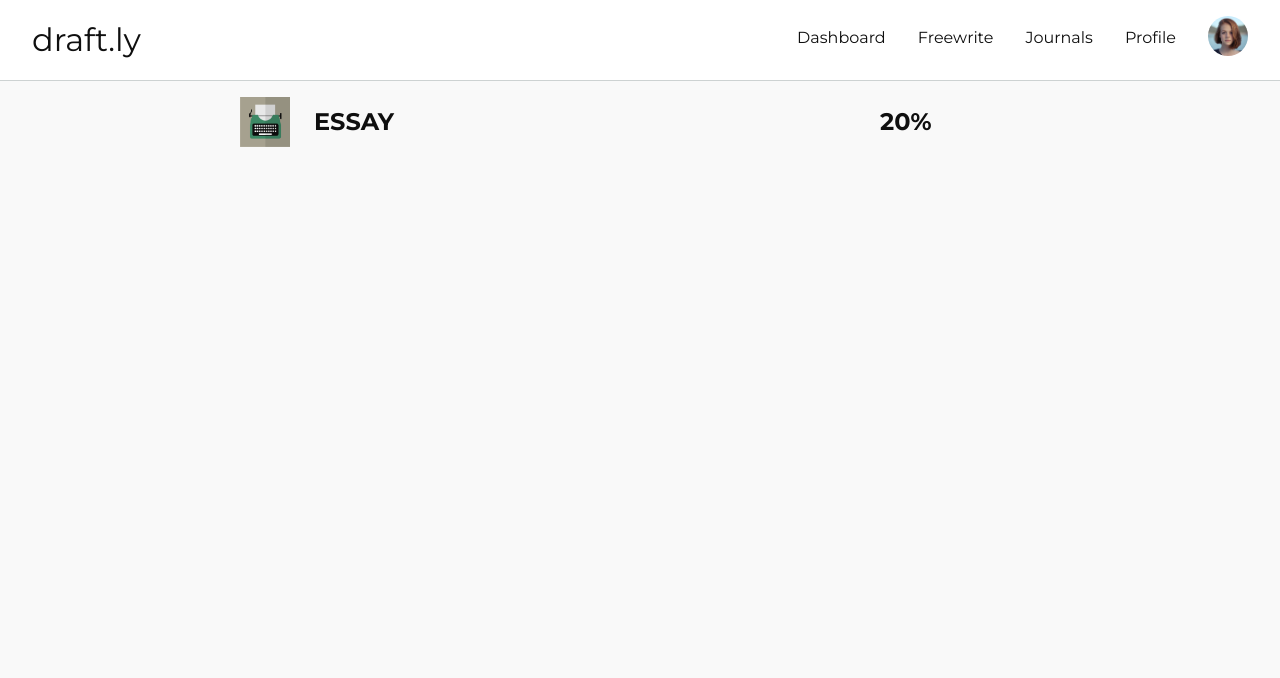
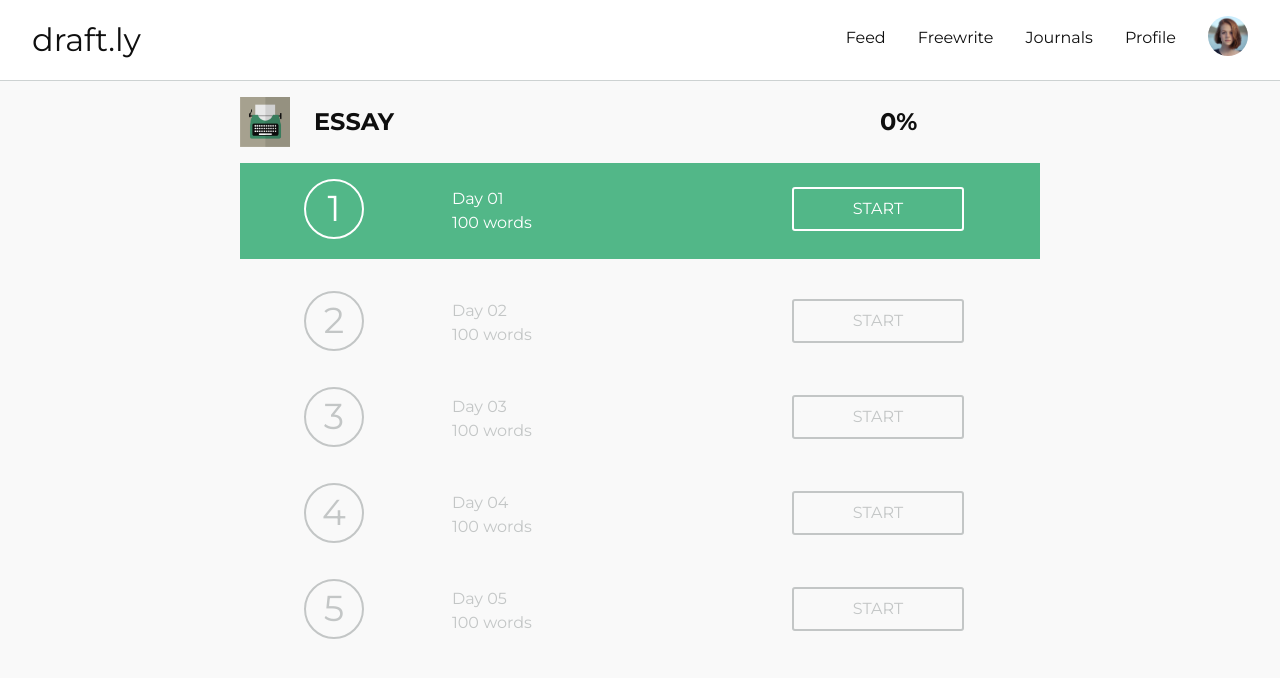
Before and after one commit to davidpowellme/draftly, a Jekyll site: the page built from index.html, in a window 1280 px wide. Shown: the top 678 px of the page. Built offline with Jekyll 4.4.1, drawn with Linux system fonts in a browser that asks for light colours; nearby versions of some CDN libraries.

Commit message:
started feed mockup

```diff
--- a/_config.yml
+++ b/_config.yml
@@ -12,7 +12,7 @@
   Write an awesome description for your new site here. You can edit this
   line in _config.yml. It will appear in your document head meta (for
   Google search results) and in your feed.xml site description.
-baseurl: "/prompt" # the subpath of your site, e.g. /blog
+baseurl: "" # the subpath of your site, e.g. /blog
 url: "http://yourdomain.com" # the base hostname & protocol for your site
 twitter_username: thedavidpowell
 github_username:  davidpowellme
--- a/dashboard.html
+++ b/dashboard.html
@@ -1,11 +1,10 @@
 ---
 layout: dash
-title: Dashboard
 permalink: /dashboard/
 ---
 <div class="title-wrapper">
 	<div class="title-cat"></div>
-	<h2><span>Essay</span> <span>20%</span></h2>
+	<h2><span>Essay</span> <span>0%</span></h2>
 </div>
 
 <main>
--- /dev/null
+++ b/feed.html
@@ -0,0 +1,5 @@
+---
+layout: news
+title: Feed
+permalink: /feed/
+---
--- a/index.html
+++ b/index.html
@@ -4,11 +4,69 @@
 
 <div class="title-wrapper">
 	<div class="title-cat"></div>
-	<h2><span>Essay</span> <span>20%</span></h2>
+	<h2><span>Essay</span> <span>0%</span></h2>
 </div>
 
-<main>
-	<article>
-		<div></div>
-	</article>
+<main class="prompt-list">
+	<section class="active">
+		<article class="col-sm-3 col-md-3 col-lg-3">
+			<div>1</div>
+		</article>
+		<article class="col-sm-5 col-md-5 col-lg-5">
+			<div>Day 01</div>
+			<div>100 words</div>
+		</article>
+		<article class="col-sm-4 col-md-3 col-lg-3">
+			<a href="../day/" class="btn">Start</a>
+		</article>
+	</section>
+	<section>
+		<article class="col-sm-3 col-md-3 col-lg-3">
+			<div>2</div>
+		</article>
+		<article class="col-sm-5 col-md-5 col-lg-5">
+			<div>Day 02</div>
+			<div>100 words</div>
+		</article>
+		<article class="col-sm-4 col-md-3 col-lg-3">
+			<a href="#" class="btn">Start</a>
+		</article>
+	</section>
+	<section>
+		<article class="col-sm-3 col-md-3 col-lg-3">
+			<div>3</div>
+		</article>
+		<article class="col-sm-5 col-md-5 col-lg-5">
+			<div>Day 03</div>
+			<div>100 words</div>
+		</article>
+		<article class="col-sm-4 col-md-3 col-lg-3">
+			<a href="#" class="btn">Start</a>
+		</article>
+	</section>
+	<section>
+		<article class="col-sm-3 col-md-3 col-lg-3">
+			<div>4</div>
+		</article>
+		<article class="col-sm-5 col-md-5 col-lg-5">
+			<div>Day 04</div>
+			<div>100 words</div>
+		</article>
+		<article class="col-sm-4 col-md-3 col-lg-3">
+			<a href="#" class="btn">Start</a>
+		</article>
+	</section>
+	<section>
+		<article class="col-sm-3 col-md-3 col-lg-3">
+			<div>5</div>
+		</article>
+		<article class="col-sm-5 col-md-5 col-lg-5">
+			<div>Day 05</div>
+			<div>100 words</div>
+		</article>
+		<article class="col-sm-4 col-md-3 col-lg-3">
+			<a href="#" class="btn">Start</a>
+		</article>
+	</section>
+
 </main>
```
Also changed, not shown: _layouts/news.html (added, +31 -0 lines), 1 other file.
